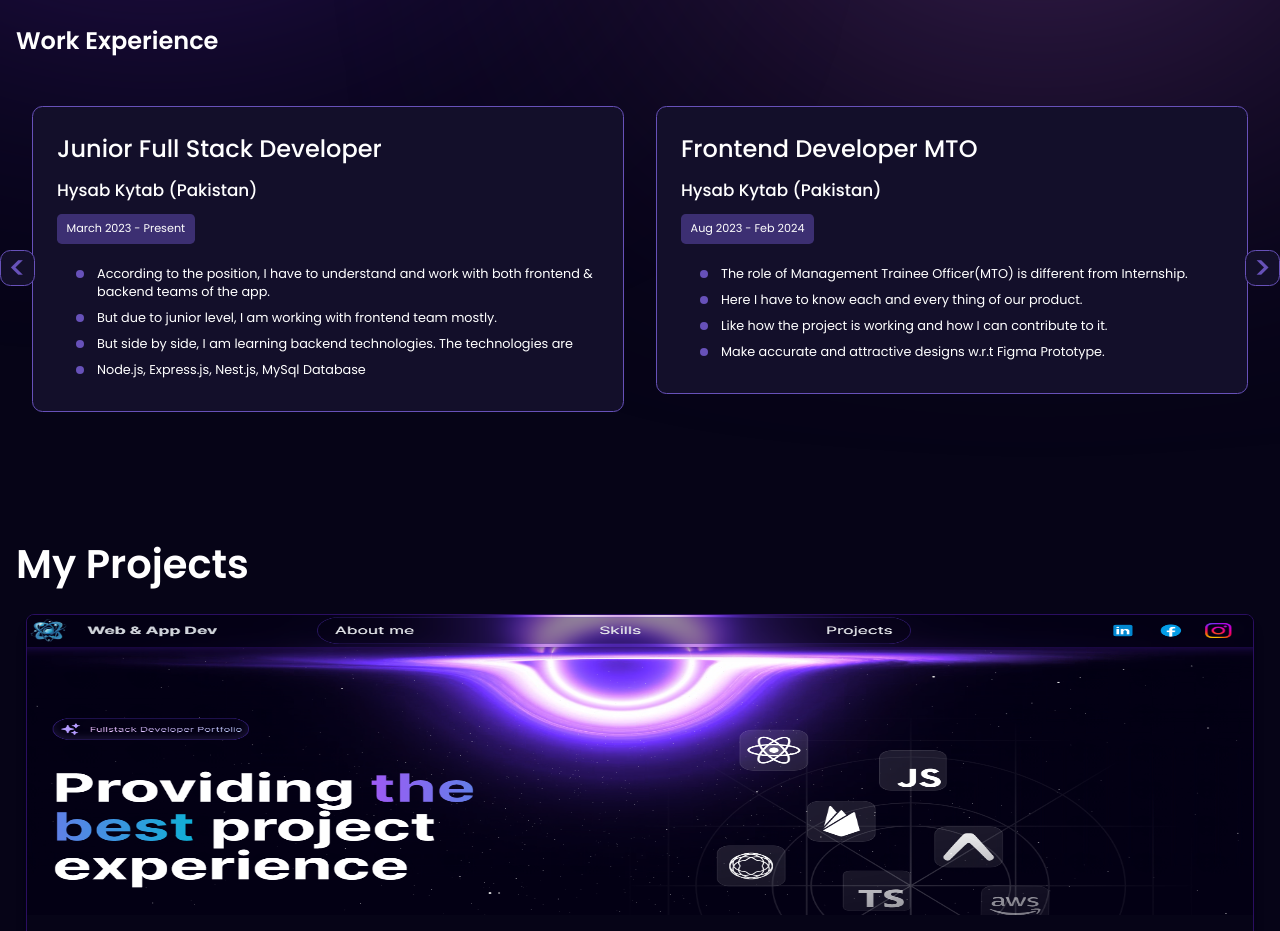
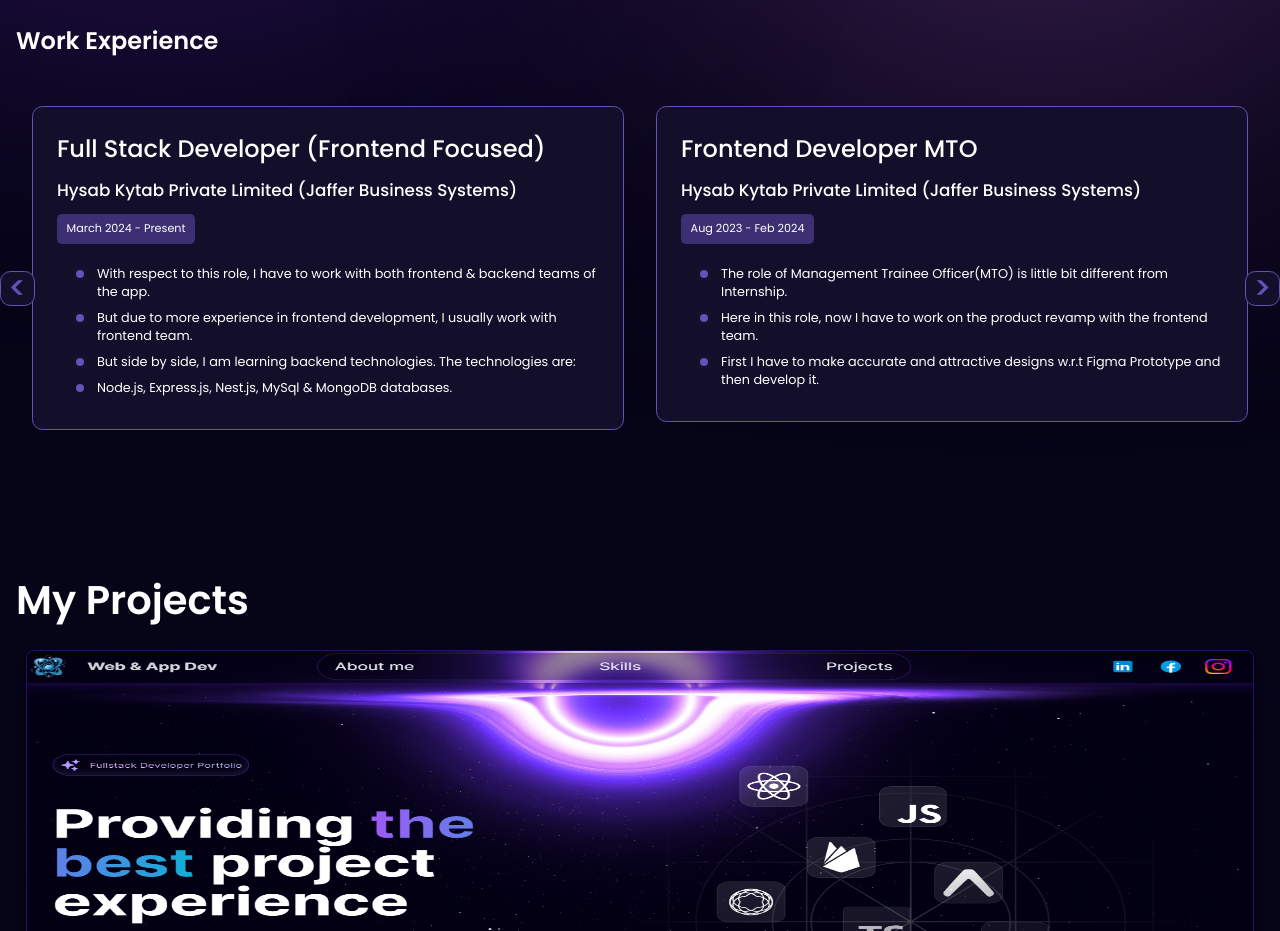
Before and after one commit to Muhammad-Mukarram-Asad/react-portfolio, a React (Create React App) app: page / in a window 1280 px wide. Shown: the part 1260-2191 px from the top of the page. Built offline with nearby package versions, Linux system fonts and the light colour scheme.

Commit message:
Added animation on scrolling

```diff
--- a/public/index.html
+++ b/public/index.html
@@ -21,34 +21,13 @@
       content="Web site created using create-react-app"
     />
     <link rel="apple-touch-icon" href="%PUBLIC_URL%/logo192.png" />
-    <!--
-      manifest.json provides metadata used when your web app is installed on a
-      user's mobile device or desktop. See https://developers.google.com/web/fundamentals/web-app-manifest/
-    -->
     <link rel="manifest" href="%PUBLIC_URL%/manifest.json" />
-    <!--
-      Notice the use of %PUBLIC_URL% in the tags above.
-      It will be replaced with the URL of the `public` folder during the build.
-      Only files inside the `public` folder can be referenced from the HTML.
-
-      Unlike "/favicon.ico" or "favicon.ico", "%PUBLIC_URL%/favicon.ico" will
-      work correctly both with client-side routing and a non-root public URL.
-      Learn how to configure a non-root public URL by running `npm run build`.
-    -->
-    <title>React App</title>
+    <title>Portfolio</title>
   </head>
   <body>
     <noscript>You need to enable JavaScript to run this app.</noscript>
     <div id="root"></div>
-    <!--
-      This HTML file is a template.
-      If you open it directly in the browser, you will see an empty page.
-
-      You can add webfonts, meta tags, or analytics to this file.
-      The build step will place the bundled scripts into the <body> tag.
-
-      To begin the development, run `npm start` or `yarn start`.
-      To create a production bundle, use `npm run build` or `yarn build`.
-    -->
+    <script src="https://cdn.botpress.cloud/webchat/v2.2/inject.js"></script>
+    <script src="https://files.bpcontent.cloud/2025/02/02/19/20250202195519-0WWNMXBL.js"></script>
   </body>
 </html>
--- a/src/utils/data.js
+++ b/src/utils/data.js
@@ -14,10 +14,10 @@ export const SKILLS = [
     title: "Backend",
     icon: "frontend.png",
     skills: [
-      { skill: "Node.js", percentage: "70%" },
-      { skill: "Express.js", percentage: "65%" },
+      { skill: "Node.js & Express.js", percentage: "80%" },
+      { skill: "Java", percentage: "70%" },
+      { skill: "MongoDB", percentage: "75%" },
       { skill: "Firebase Database", percentage: "70%" },
-      { skill: "Git & Github", percentage: "85%" },
     ],
   },
 
@@ -25,9 +25,9 @@ export const SKILLS = [
     title: "Tools",
     icon: "backend.png",
     skills: [
-      { skill: "Responsive Design", percentage: "95%" },
-      { skill: "VS Code", percentage: "90%" },
-      { skill: "Postman", percentage: "75%" },
+      { skill: "VS Code || Sublime Merge", percentage: "95%" },
+      { skill: "Git & (Github || GitLab)", percentage: "90%" },
+      { skill: "Postman", percentage: "85%" },
       { skill: "Figma", percentage: "80%" },
     ],
   },
@@ -36,48 +36,46 @@ export const SKILLS = [
     title: "Soft Skills",
     icon: "soft_skills.png",
     skills: [
-      { skill: "Problem Solving", percentage: "80%" },
+      { skill: "Problem Solving", percentage: "90%" },
       { skill: "Attention to Details", percentage: "85%" },
-      { skill: "Collaboration", percentage: "80%" },
-      { skill: "Ethics & Attitude", percentage: "88%" },
+      { skill: "Collaboration", percentage: "95%" },
+      { skill: "Ethics & Attitude", percentage: "90%" },
     ],
   },
 ];
 
 export const WorkExperienceData = [
   {
-    title: "Junior Full Stack Developer",
-    company: "Hysab Kytab (Pakistan)",
-    duration: "March 2023 - Present",
+    title: "Full Stack Developer (Frontend Focused)",
+    company: "Hysab Kytab Private Limited (Jaffer Business Systems)",
+    duration: "March 2024 - Present",
     description: [
-      "According to the position, I have to understand and work with both frontend & backend teams of the app. ",
-      "But due to junior level, I am working with frontend team mostly.",
-      "But side by side, I am learning backend technologies. The technologies are",
-      "Node.js, Express.js, Nest.js, MySql Database",
-
+      "With respect to this role, I have to work with both frontend & backend teams of the app. ",
+      "But due to more experience in frontend development, I usually work with frontend team.",
+      "But side by side, I am learning backend technologies. The technologies are:",
+      "Node.js, Express.js, Nest.js, MySql & MongoDB databases.",
     ],
   },
   {
     title: "Frontend Developer MTO",
-    company: "Hysab Kytab (Pakistan)",
+    company: "Hysab Kytab Private Limited (Jaffer Business Systems)",
     duration: "Aug 2023 - Feb 2024",
     description: [
-      "The role of Management Trainee Officer(MTO) is different from Internship.",
-      "Here I have to know each and every thing of our product.",
-      "Like how the project is working and how I can contribute to it.",
-      "Make accurate and attractive designs w.r.t Figma Prototype.",
+      "The role of Management Trainee Officer(MTO) is little bit different from Internship.",
+      "Here in this role, now I have to work on the product revamp with the frontend team.",
+      "First I have to make accurate and attractive designs w.r.t Figma Prototype and then develop it.",
     ],
   },
 
   {
     title: "Frontend Developer Intern",
-    company: "Hysab Kytab (Pakistan)",
+    company: "Hysab Kytab Private Limited (Jaffer Business Systems)",
     duration: "Feb 2023 - July 2023",
     description: [
-      "In this internship, I worked closely with the frontend team to  built the UI of the Hysab Kytab App.",
-      "My core responsibility was to understand the flow of the app and then develop it.",
-      "I learned alot of technologies related to the frontend development.",
-      "React.js, Figma, Modular CSS, and responsive design.",
+      "During this internship, I collaborated closely with the frontend team to develop the UI of the Hysab Kytab App.",
+      "My primary responsibilities included focused on learning and applying frontend development best practices and understanding the app's workflow and implementing it effectively.",
+      "I gained hands-on experience with various frontend technologies and tools.",
+      "Technologies and tools that I learned and used: React.js, Figma, Modular CSS, responsive design and PWA.",
     ],
   },
 
@@ -92,7 +90,4 @@ export const WorkExperienceData = [
       "HTML5, CSS3, JavaScript & EcmaScript6, and Firebase.",
     ],
   },
-
-
-
 ];
```
